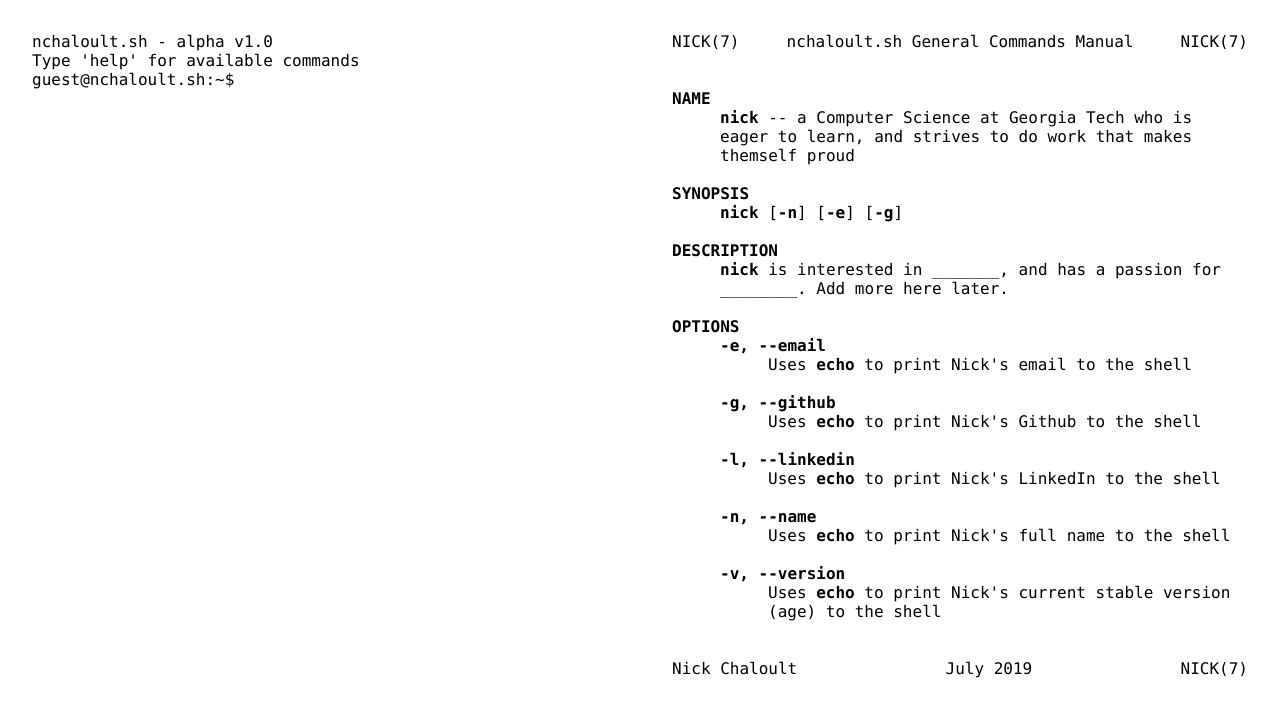
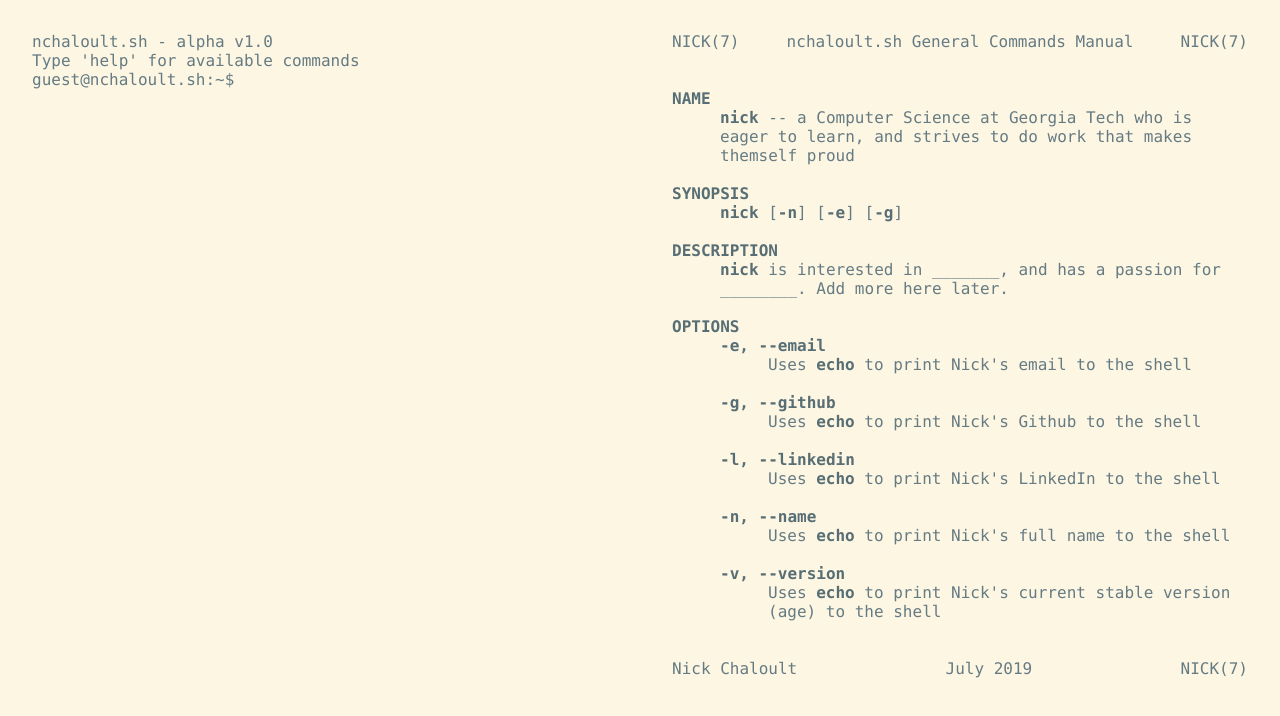
Before and after one commit to nchaloult/nchaloult.github.io, a React (Create React App) app: page / in a window 1280 px wide. Shown: the top 716 px of the page. Built offline with nearby package versions, Linux system fonts and the light colour scheme; a web font is replaced by a local one.

Commit message:
[UNFINISHED] Began introducing solarized light color scheme

```diff
--- a/src/index.css
+++ b/src/index.css
@@ -2,6 +2,8 @@
 
 * {
   font-family: 'Overpass Mono', source-code-pro, Menlo, Monaco, Consolas, "Courier New", monospace;
+  background: #fdf6e3;
+  color: #657b83;
 }
 
 body {
@@ -13,6 +15,10 @@ body {
 
 p {
   margin: 0;
+}
+
+b {
+  color: #586e75;
 }
 
 /* Page layout styles */
```
